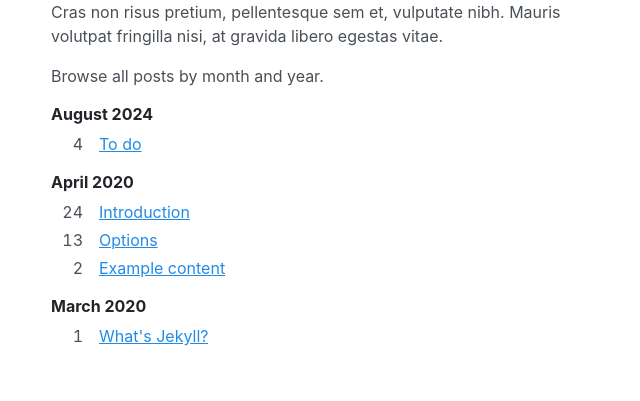
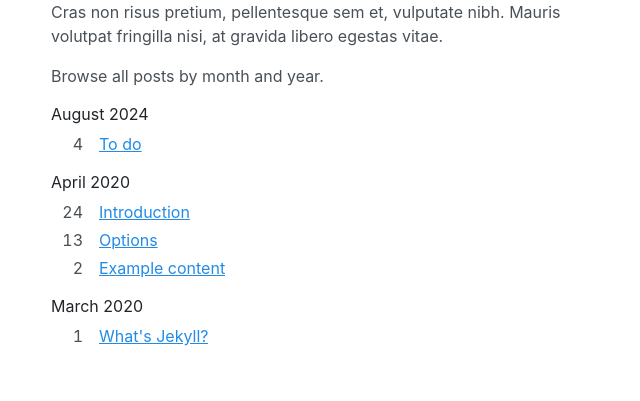
Before and after one commit to akmolteni/gp, a Jekyll site: the page built from archive.md, in a window 1280 px wide. Shown: the part 244-645 px from the top of the page, without its empty margins (309-949 px from the left). Built offline with Jekyll 4.4.1, drawn with Linux system fonts in a browser that asks for light colours.

Commit message:
Update _toc.scss

```diff
--- a/_sass/_toc.scss
+++ b/_sass/_toc.scss
@@ -44,3 +44,7 @@
 	text-align:right;
 	margin-right:1rem;
 }
+
+.toc H2 {
+	font-weight:normal;
+}
```
